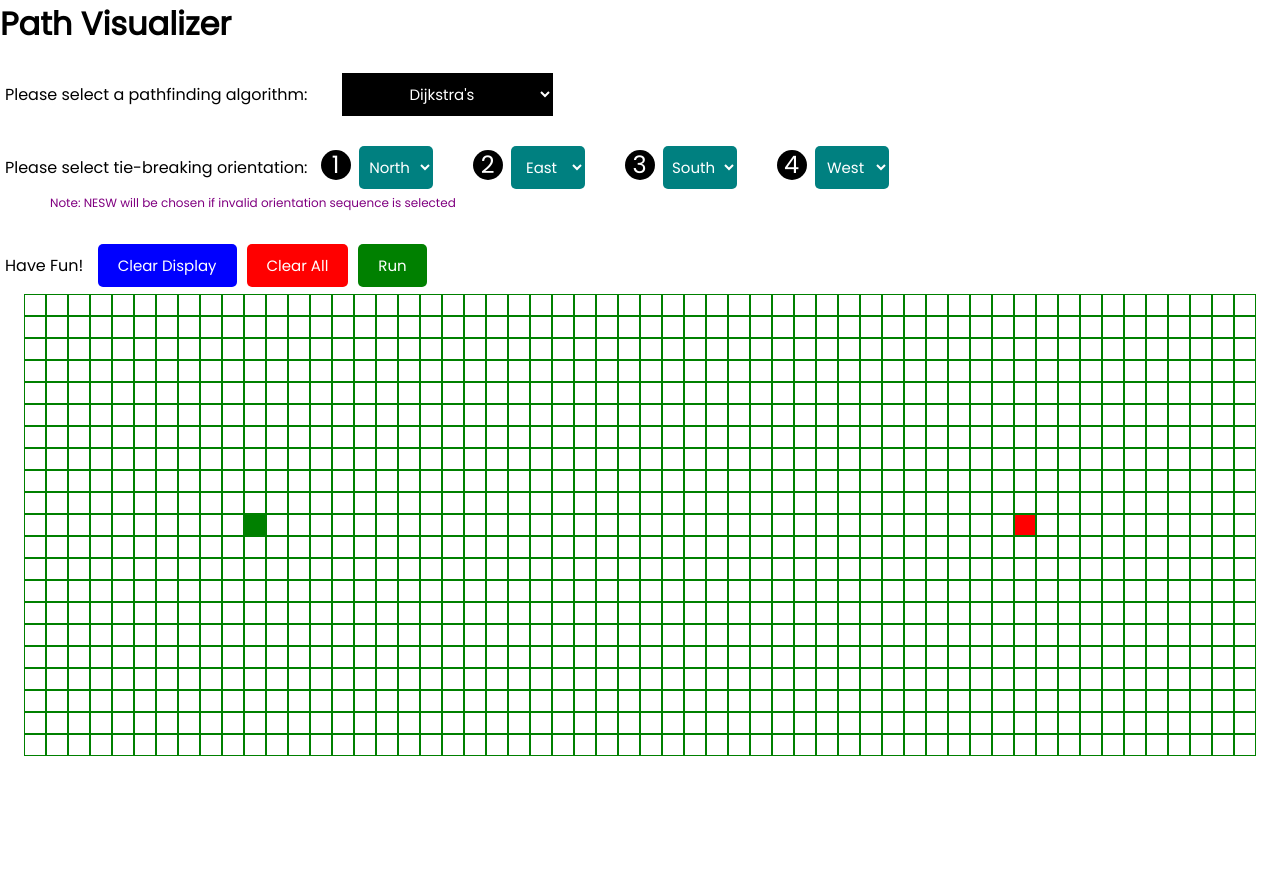
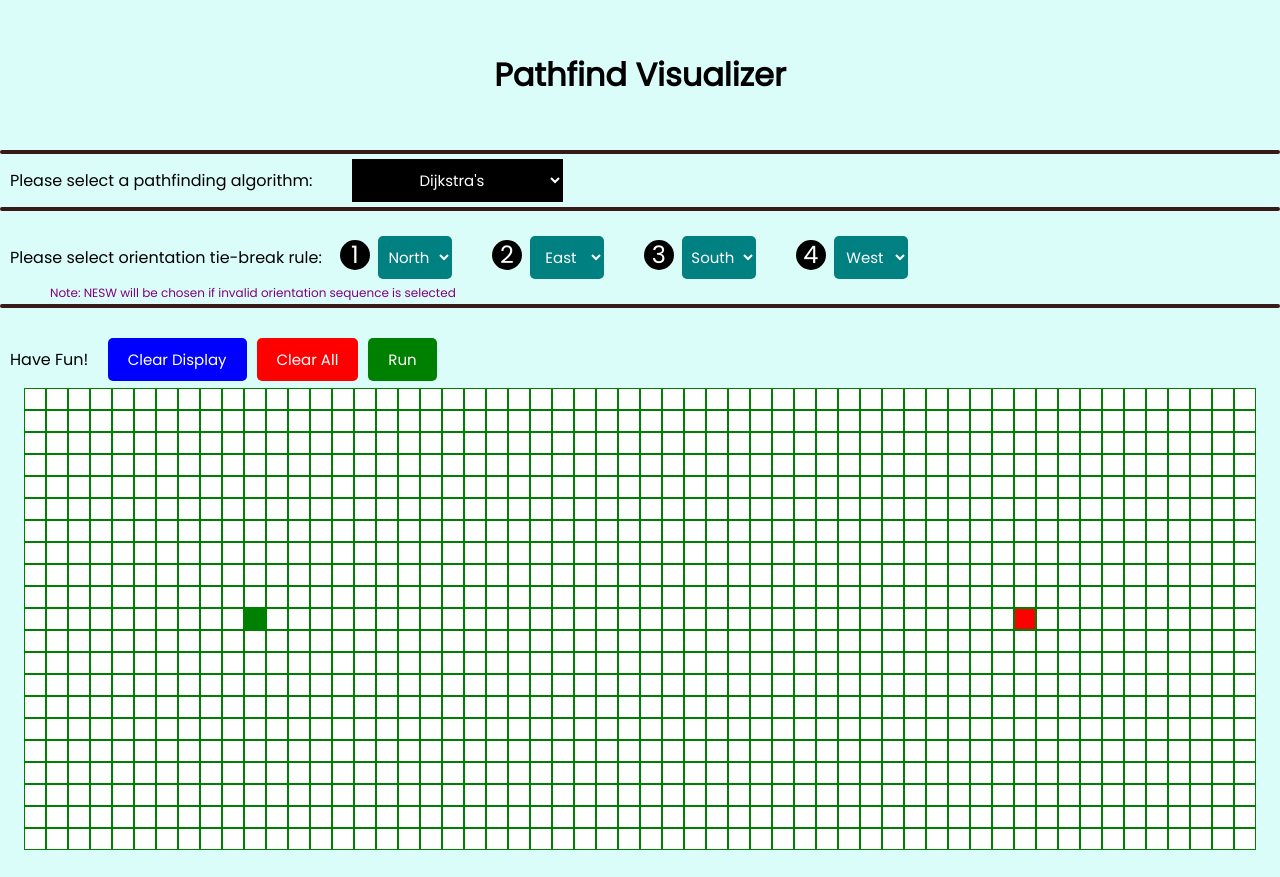
Before and after one commit to AllenCaoo/Pathfind-Visualizer, a React (Create React App) app: page / in a window 1280 px wide. Before the commit the page ends 800 px from the top, so only its background shows below. Built offline with nearby package versions, Linux system fonts and the light colour scheme.

Commit message:
Added cool effect to display

```diff
--- a/src/AlgorithmLib/utils.js
+++ b/src/AlgorithmLib/utils.js
@@ -134,9 +134,13 @@ function sleep(ms) {
 
 export async function display(queue, path) {
     let ms = 0;
+    let r = 64
+    let g = 224;
+    let b = 208
     for (let i = 0; i < queue.length; i++) {
         if (hasBackgroundColor(queue[i], "white")) {  // don't override green or red
-            setBackgroundColor(queue[i], "blue");
+            setBackgroundColor(queue[i], `rgb(${r}, ${g}, ${b})`);
+            setTimeout(function () { overlapDisplay(queue[i], r - 1, g - 3, b - 3); }, 500);
         }
         await sleep(ms);
     }
@@ -146,6 +150,16 @@ export async function display(queue, path) {
         await sleep(pathMS);
     }
     console.log('Displayed');
+}
+
+/* rgb(64, 187, 224), rgb(56, 164, 197), rgb(48, 134, 160), rgb(48, 106, 160); */
+async function overlapDisplay(box, r, g, b) {
+    if (r < 20 || g <= 50 || b <= 50 || hasBackgroundColor(box, "yellow")) {
+        return;
+    }
+    box.style.backgroundColor = `rgb(${r}, ${g}, ${b})`;
+    await sleep(100);
+    await overlapDisplay(box, r - 2, g - 6, b - 6);
 }
 
 export function getAllBoxes() {
--- a/src/App.js
+++ b/src/App.js
@@ -17,6 +17,7 @@ function App() {
   return ( // Has to return SINGLE element
     <div className="App">
       <Header/>
+      <hr></hr>
       <Settings nameToAlgs={nameToAlgs} />
       <Board/>
       <br></br>
--- a/src/components/Header.js
+++ b/src/components/Header.js
@@ -3,7 +3,7 @@ import React from 'react'
 const Header = () => {
     return (
         <header className="header">
-            <h1>Path Visualizer</h1>
+            <h1>Pathfind Visualizer</h1>
         </header>
     )
 }
--- a/src/components/Settings.js
+++ b/src/components/Settings.js
@@ -77,15 +77,16 @@ const Settings = ({nameToAlgs}) => {
                     Please select a pathfinding algorithm:
                 </span>
                 <AlgorithmSelect onChange={ changeSelectedAlg } />
-                <br></br>
+                <hr></hr>
                 <br></br>
                 <span className="dir-text">
-                    Please select tie-breaking orientation:
+                    Please select orientation tie-break rule:
                 </span>
                 <Orientations onChange={changeOrientation}/>
                 <br></br>
                 <span className="note"> Note: NESW will be chosen if
                 invalid orientation sequence is selected</span>
+                <hr></hr>
             </div>
             <br></br>
             <div className='d'>
--- a/src/index.css
+++ b/src/index.css
@@ -1,4 +1,5 @@
 @import url('https://fonts.googleapis.com/css2?family=Poppins:wght@300;400&display=swap');
+
 
 * {
   box-sizing: border-box;
@@ -6,29 +7,61 @@
   padding: 0;
 }
 
+
 html {
   scroll-behavior: smooth;
+  background-color: rgb(219, 253, 250);
+  /* --stripe: #cfd8dc;
+  --bg: #e1e1e1;
+
+  background: linear-gradient(135deg, var(--bg) 25%, transparent 25%) -50px 0,
+    linear-gradient(225deg, var(--bg) 25%, transparent 25%) -50px 0,
+    linear-gradient(315deg, var(--bg) 25%, transparent 25%),
+    linear-gradient(45deg, var(--bg) 25%, transparent 25%);
+  background-size: 100px 100px;
+  background-color: var(--stripe);
+
+  -webkit-animation: bgcolor 20s infinite;
+    animation: bgcolor 10s infinite;
+    -webkit-animation-direction: alternate;
+    animation-direction: alternate; */
+}
+
+@keyframes bgcolor {
+  0% {
+      background-color: #e6d6d6
+  }
+
+  20% {
+      background-color: #e4d4df
+  }
+
+  40% {
+      background-color: #d2d3e4
+  }
+
+  60% {
+      background-color: rgb(213, 230, 223)
+  }
+
+  80% {
+    background-color: rgb(231, 231, 216)
+}
+
+  100% {
+      background-color: #e9e7d6
+  }
 }
 
 body {
   font-family: 'Poppins', sans-serif;
 }
 
-.container {
-  max-width: 500px;
-  margin: 30px auto;
-  overflow: auto;
-  min-height: 300px;
-  border: 1px solid steelblue;
-  padding: 30px;
-  border-radius: 5px;
-}
 
 .header {
-  display: flex;
-  justify-content: space-between;
-  align-items: center;
-  margin-bottom: 20px;
+  height: 150px;
+  line-height: 150px;
+  text-align: center;
 }
 
 .subheader {
@@ -107,15 +140,9 @@ body {
 }
 
 .dir-text {
-  margin: 5px;
+  margin: 10px;
   font-family: 'Poppins', sans-serif;
   font-weight: 500;
-}
-
-
-footer {
-  margin-top: 30px;
-  text-align: center;
 }
 
 .board {
@@ -136,6 +163,11 @@ td {
   transition: all 200ms cubic-bezier(0.23, 1, 0.32, 1) 0ms;
 }
 
+hr {
+  border: 2px solid rgb(56, 26, 26);
+  border-radius: 5px;
+}
+
 /* @keyframes mymove {
   from {background-color: red;}
   to {background-color: blue;}
```
